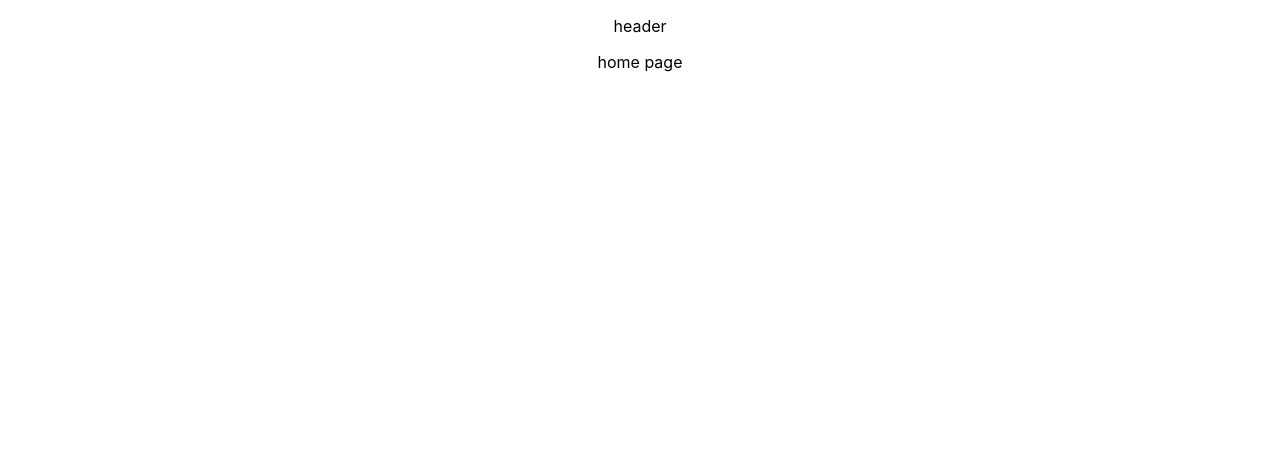
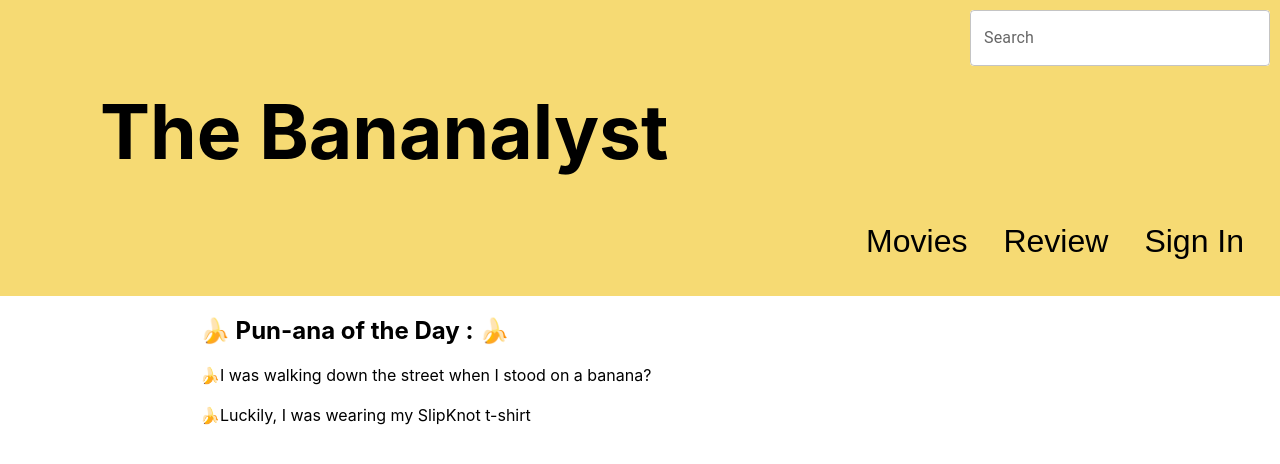
Before and after one commit to bbmcmann/307MovieProject, a React (Create React App) app in the folder frontend/: page / in a window 1280 px wide. Shown: the top 464 px of the page. Built offline with nearby package versions, Linux system fonts and the light colour scheme.

Commit message:
integrate components to routes

```diff
--- a/frontend/src/App.js
+++ b/frontend/src/App.js
@@ -1,20 +1,15 @@
-import { Outlet, Route, Routes } from "react-router-dom";
+import { Route, Routes } from "react-router-dom";
 import "./App.css";
+import Header from "./components/Header";
+import Home from "./components/Home";
+import ReviewList from "./components/ReviewList";
 
 function App() {
   return (
     <div className="App">
       <Routes>
-        <Route
-          path="/"
-          element={
-            <div>
-              <p>header</p>
-              <Outlet />
-            </div>
-          }
-        >
-          <Route index element={<p>home page</p>} />
+        <Route path="/" element={<Header />}>
+          <Route index element={<Home />} />
 
           {/* Movie paths */}
           <Route path="movie">
@@ -27,7 +22,7 @@ function App() {
 
           {/* Review paths */}
           <Route path="review">
-            <Route index element={<p>generic review page</p>} />
+            <Route index element={<ReviewList />} />
             <Route path=":reviewId" element={<p>reviewId page</p>} />
             <Route path="*" element={<h1>404 page not found</h1>} />
           </Route>
--- a/frontend/src/Components/Header.js
+++ b/frontend/src/Components/Header.js
@@ -1,24 +1,27 @@
-import React from 'react';
-import styled from 'styled-components';
-import Search from '../Search';
+import React from "react";
+import { Outlet } from "react-router-dom";
+import styled from "styled-components";
+import Search from "../Search";
 
 const Searchdiv = styled.div`
   display: flex;
   flex-direction: row;
   justify-content: right;
   padding: 10px;
-`
+`;
 
-function Header(){
-    return (
+function Header() {
+  return (
+    <>
       <header className="App-header">
-        <Searchdiv> <Search /> </Searchdiv>
-        <h1 className="App-h1">
-          The Bananalyst
-        </h1>
+        <Searchdiv>
+          {" "}
+          <Search />{" "}
+        </Searchdiv>
+        <h1 className="App-h1">The Bananalyst</h1>
         <nav className="App-nav">
           <h2>
-            <div className = "dropdown">
+            <div className="dropdown">
               <button className="dropbtn">Movies</button>
               <div className="dropcont">
                 <p>Popular Movies</p>
@@ -34,7 +37,9 @@ function Header(){
           </h2>
         </nav>
       </header>
-    );
+      <Outlet />
+    </>
+  );
 }
 
 export default Header;
--- a/frontend/src/Components/Home.js
+++ b/frontend/src/Components/Home.js
@@ -1,15 +1,12 @@
-import React from 'react';
-import Header from './Header'
-import Pun from './Pun';
-
+import React from "react";
+import Pun from "./Pun";
 
 function Home() {
-    return (
-        <div className="Home Page">
-            <Header />
-            <Pun />
-        </div>
-    );
+  return (
+    <div className="Home Page">
+      <Pun />
+    </div>
+  );
 }
 
 export default Home;
```
Also changed, not shown: 1 other file (tests, documents, lock files or other folders).
